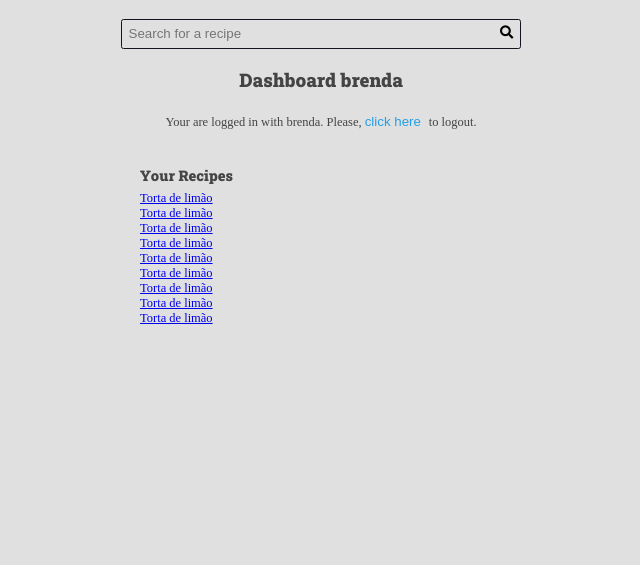
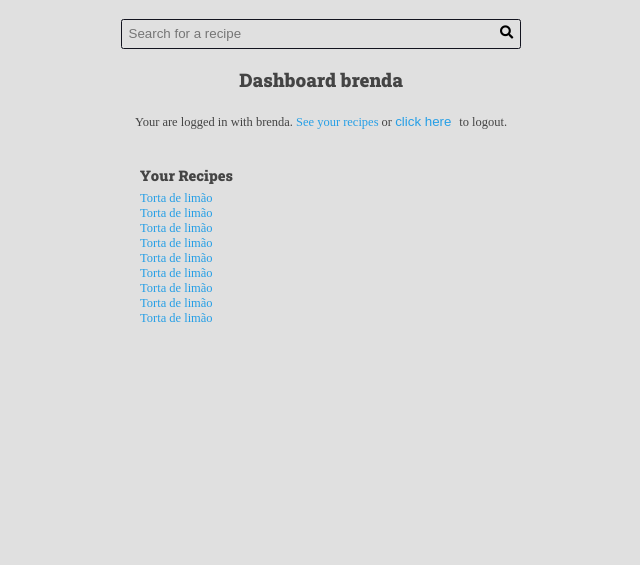
Before and after one commit to BrendaBevilaqua13/curso-django-projeto1, a Django app: page /authors/dashboard/ in a window 1280 px wide. Shown: the part 87-652 px from the top of the page, without its empty margins (319-959 px from the left). Run offline with Django 4.2, Linux system fonts and the light colour scheme; a user stored in the database is signed in; data comes from the database, SQL or seed files in the repository; both versions use the stored data as it was after the commit.

Commit message:
Toques finais no layout do formulário de criação de receitas.

```diff
--- a/authors/templates/authors/partials/login_message.html
+++ b/authors/templates/authors/partials/login_message.html
@@ -1,7 +1,7 @@
 {% if request.user.is_authenticated %}
     <div class="login-message">
       Your are logged in with {{request.user.username}}.
-      Please,
+      <a href="{% url 'dashboard' %}">See your recipes</a> or
       <form class="inline-form" action="{% url 'logout' %}" method="POST"> {% csrf_token %}
         <input type="hidden" name="username" value="{{request.user.username}}">
         <button class="plaintext-button" type="submit"> click here  </button>
--- a/base_static/global/css/style.css
+++ b/base_static/global/css/style.css
@@ -65,6 +65,14 @@
         p{
             font-size: 2.5rem;
         }
+        img{
+            max-width: 100%;
+        }
+        a{
+            color: var(--color-primary);
+            text-decoration: none;
+        }
+
         .container{
         max-width : 144rem;
         margin: 0 auto;
--- a/templates/global/partials/form.html
+++ b/templates/global/partials/form.html
@@ -14,6 +14,11 @@
 
             {{ field.errors }}
           </div>
+          {% if field.name == 'cover' and field.value.url %}
+          <div class="span-2">
+            <img src="{{field.value.url}}" alt="Capa para {{recipe.title}}">
+          </div>
+          {% endif %}
         {% endfor %}
       </div>
       {% if form.errors %}
```
Also changed, not shown: authors/forms/recipe_forms.py (+21 -0 lines), db.sqlite3.
